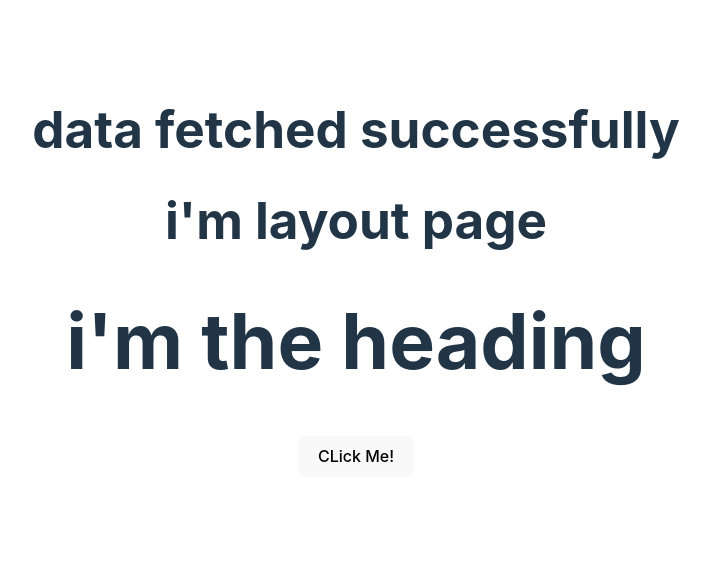
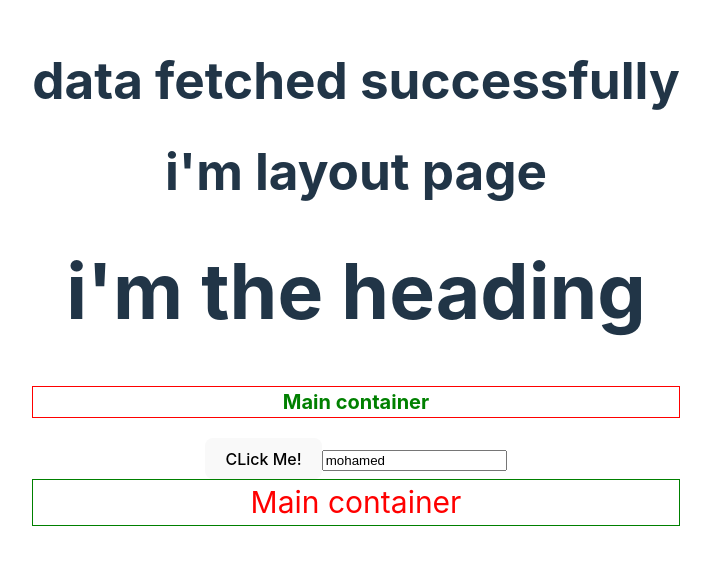
Before and after one commit to Mhmdyasser33/react-typescript-tutorial, a React (Vite) app: page / in a window 1280 px wide. Shown: the part 128-692 px from the top of the page, without its empty margins (284-995 px from the left). Built offline with nearby package versions, Linux system fonts and the light colour scheme.

Commit message:
how to deal with style props

```diff
--- a/src/App.tsx
+++ b/src/App.tsx
@@ -4,6 +4,8 @@ import Heading from './components/Heading'
 import Status from './components/status'
 import Layout from './components/Layout'
 import Button from './components/Button'
+import Input from './components/Input'
+import Main from './components/Main'
 function App() {
  /*  const loginUserDetails = [
     {
@@ -29,8 +31,12 @@ function App() {
 {/* here we call heading component but send a children (text here) of type string  */}
 <Layout>
 <Heading>i'm the heading </Heading>
+{/* here we use a dynamic css style ? user can make any css code that want to apply to static code */}
+<Main cssStyle={{fontSize : "20px" , color : "green" , border : "1px solid red"}}/>
 </Layout>
 <Button handleClick={(e , id , name) => console.log(e.target , id , name)}/>
+<Input value='mohamed' handleChange={(e) => console.log(e.target.value) }/>
+ <Main cssStyle={{fontSize : "30px" , color : "red" , border : "1px solid green"}}/>
 </div>
   )
 }
--- /dev/null
+++ b/src/components/Input.tsx
@@ -0,0 +1,12 @@
+import { ChangeEvent } from "react"
+
+type inputProps = {
+    value : string ,
+    handleChange :(e : ChangeEvent<HTMLInputElement>) => void
+}
+
+const Input = ({value , handleChange} : inputProps) => {
+  return <input type="text" value={value} onChange={ handleChange}/>
+}
+
+export default Input
--- /dev/null
+++ b/src/components/Main.tsx
@@ -0,0 +1,11 @@
+
+ //! how to use style props in typescript
+type MainContainerProps = {
+    cssStyle : React.CSSProperties
+}
+
+export default function Main({cssStyle} : MainContainerProps) {
+  return (
+    <div style={cssStyle} className="container">Main container </div>
+  )
+}
```
